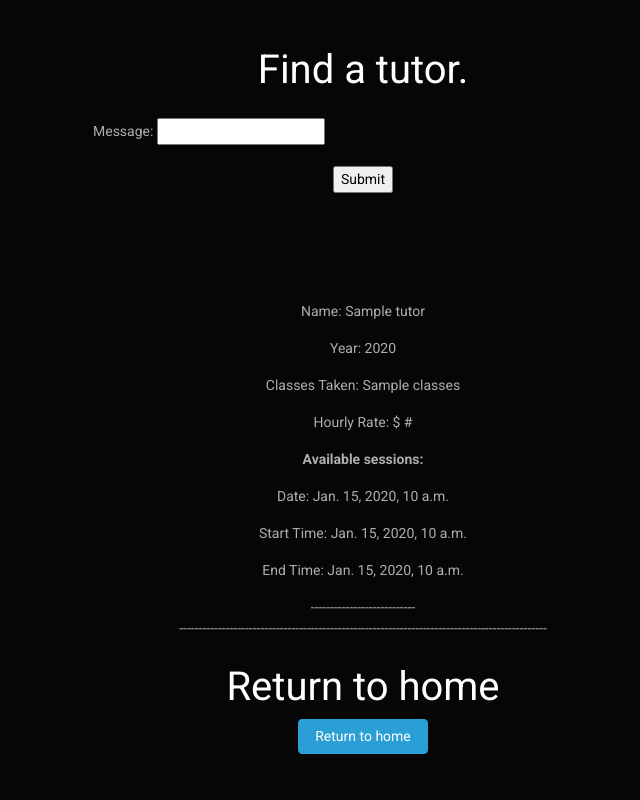
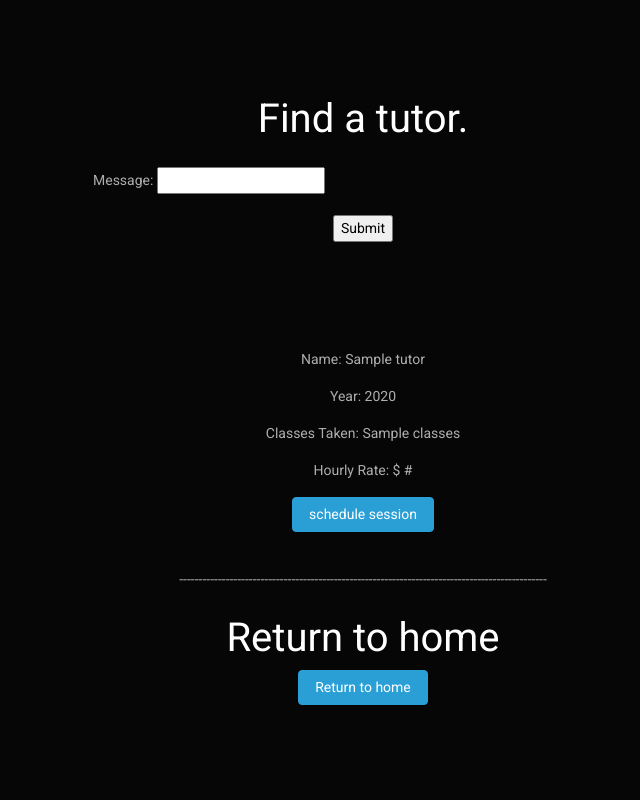
Before and after one commit to mro9kh/TutorMeFullStack, a Django app: template templates/find_tutor.html in a window 1280 px wide. Shown: the whole page, without its empty margins (277-917 px from the left). Run offline with Django 4.2, Linux system fonts and the light colour scheme; the template is opened without the code that fills it: values that come from a table or form of the project are taken from there, most other values are stand-ins (such as "Sample title", 1, 10 or a date in 2020); data that the repository does not hold is empty; parts of the project's set-up code (start-up, migrations or seed data) failed here and were passed over; some libraries are stand-ins or nearby versions.

Commit message:
Can send requests after searching for tutor

```diff
--- a/templates/find_tutor.html
+++ b/templates/find_tutor.html
@@ -21,13 +21,7 @@
                 <p>Year: {{ user.tutor.year }}</p>
                 <p>Classes Taken: {{ user.classes }}</p>
                 <p>Hourly Rate: $ {{ user.tutor.hourly_rate }}</p>
-                <p><strong>Available sessions: </strong></p>
-                {% for session in sessions %}
-                  <p>Date: {{ session.date }}</p>
-                  <p>Start Time: {{ session.time_start }}</p>
-                  <p>End Time: {{ session.time_end }}</p>
-                  ---------------------------
-                {% endfor %}
+                <p><a class="btn btn-primary" href=/accounts/home/student/{{user.tutor.user.username}} role="button">schedule session</a></p>
                 <br>
                 -----------------------------------------------------------------------------------------------
                 </br>
```
